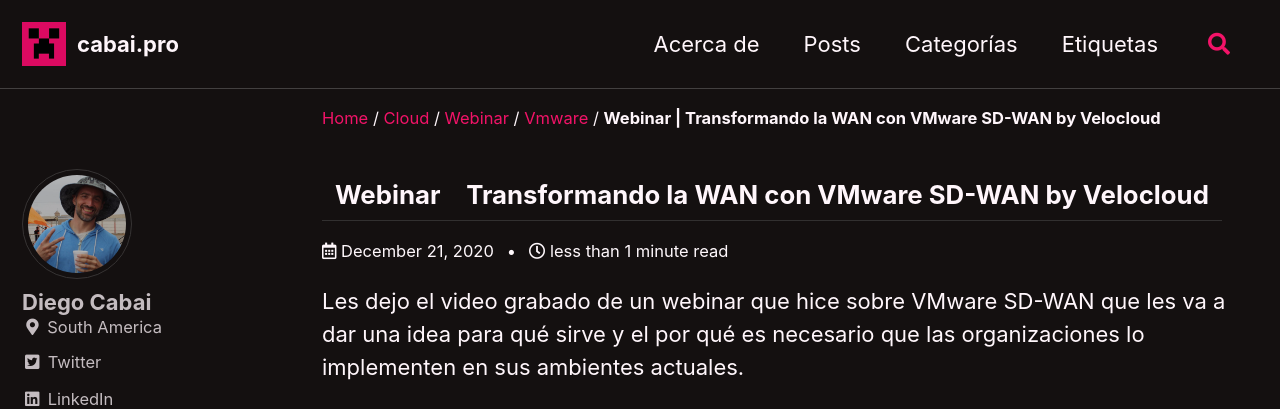
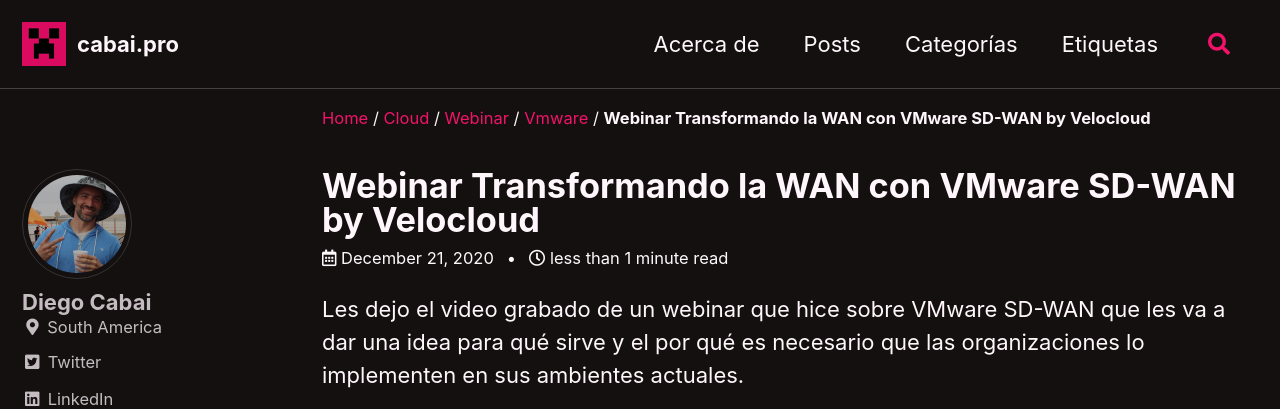
Before and after one commit to dcabai/dcabai.github.io, a Jekyll site: the page built from _posts/2020-12-21-transformando-la-wan-con-sdwan.md, in a window 1280 px wide and 900 px high, cut to the strip 0-409 px from the top of the window. Built offline with Jekyll 4.4.1, drawn with Linux system fonts in a browser that asks for light colours; cached includes are drawn as plain includes.

```diff
--- a/_posts/2020-12-21-transformando-la-wan-con-sdwan.md
+++ b/_posts/2020-12-21-transformando-la-wan-con-sdwan.md
@@ -1,6 +1,6 @@
 ---
 layout: single
-title:  "Webinar | Transformando la WAN con VMware SD-WAN by Velocloud"
+title:  "Webinar Transformando la WAN con VMware SD-WAN by Velocloud"
 categories: cloud webinar vmware
 tags: cloud vmware eventos webinar sdwan multicloud hybridcloud nsx ciberseguridad
 date:   2020-12-21 10:50:23 -0400
```
